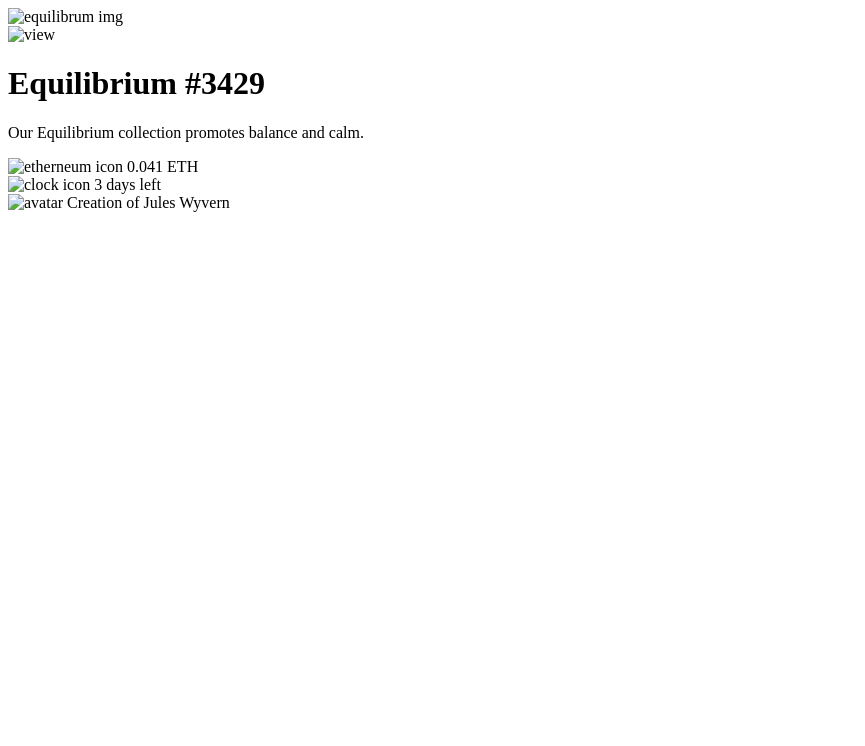
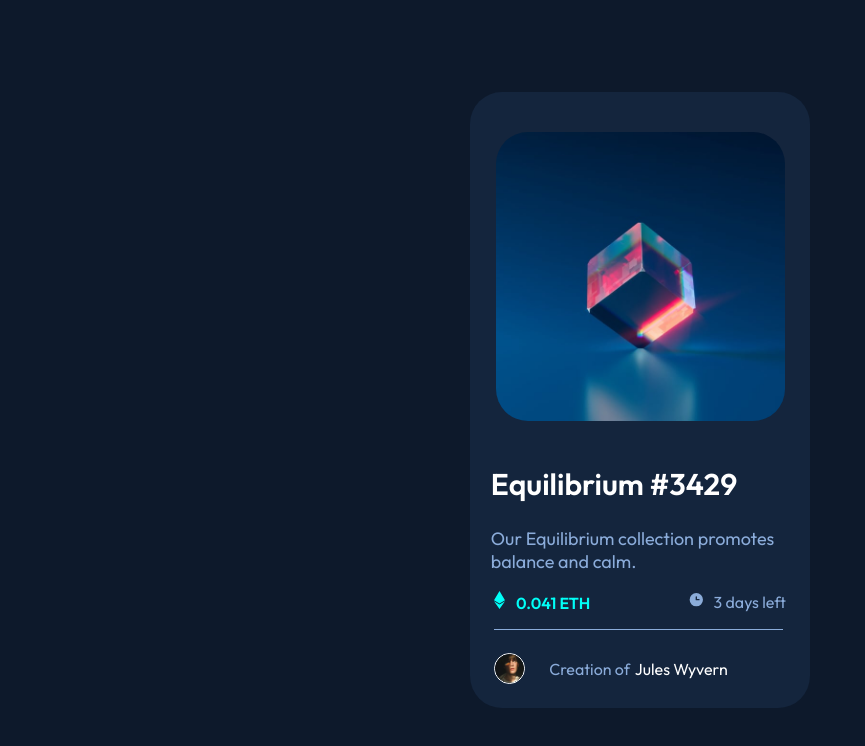
Before and after one commit to mmiskiewicz99/nft-preview-card-component-main, a plain HTML site: page index.html in a window 1280 px wide. Shown: the whole page, without its empty margins (0-865 px from the left). Drawn offline with Linux system fonts and the light colour scheme; the site is published under a folder, as on GitHub Pages, so addresses that start at the root find nothing.

Commit message:
Update index.html

```diff
--- a/index.html
+++ b/index.html
@@ -5,7 +5,7 @@
   <meta name="viewport" content="width=device-width, initial-scale=1.0"> <!-- displays site properly based on user's device -->
 
   <link rel="icon" type="image/png" sizes="32x32" href="./images/favicon-32x32.png">
-  <link rel="stylesheet" href="/style.css">
+  <link rel="stylesheet" href="style.css">
 
   <title>Frontend Mentor | NFT preview card component</title>
 
@@ -19,10 +19,10 @@
   <div class="container">
     <div class="image">
       <div class="main-img">
-        <img  src="/images/image-equilibrium.jpg" alt="equilibrum img">
+        <img  src="images/image-equilibrium.jpg" alt="equilibrum img">
       </div>
       <div class="overlay">
-        <img class="icon" src="/images/icon-view.svg" alt="view">
+        <img class="icon" src="images/icon-view.svg" alt="view">
       </div>
     </div>
       <h1>
@@ -33,17 +33,17 @@
       </p>
       <div class="details">
         <div class="eth">
-          <img src="/images/icon-ethereum.svg" alt="etherneum icon">
+          <img src="images/icon-ethereum.svg" alt="etherneum icon">
           0.041 ETH
         </div>
         <div class="clock">
-          <img src="/images/icon-clock.svg" alt="clock icon">
+          <img src="images/icon-clock.svg" alt="clock icon">
           3 days left
         </div>
       </div>
       <span class="line"></span>
       <div class="author">
-        <img class="avatar" src="/images/image-avatar.png" alt="avatar">
+        <img class="avatar" src="images/image-avatar.png" alt="avatar">
         Creation of <span> Jules Wyvern </span>
       </div>
   </div>
```
